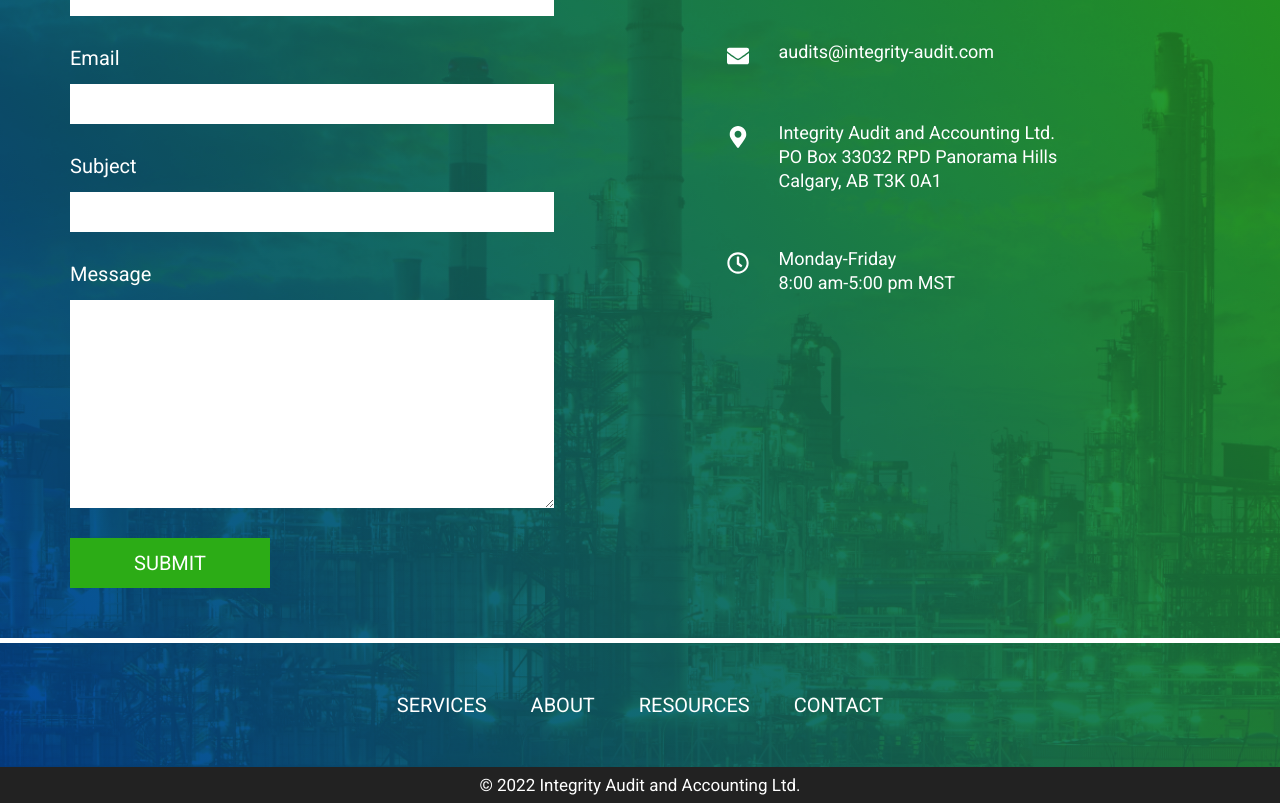
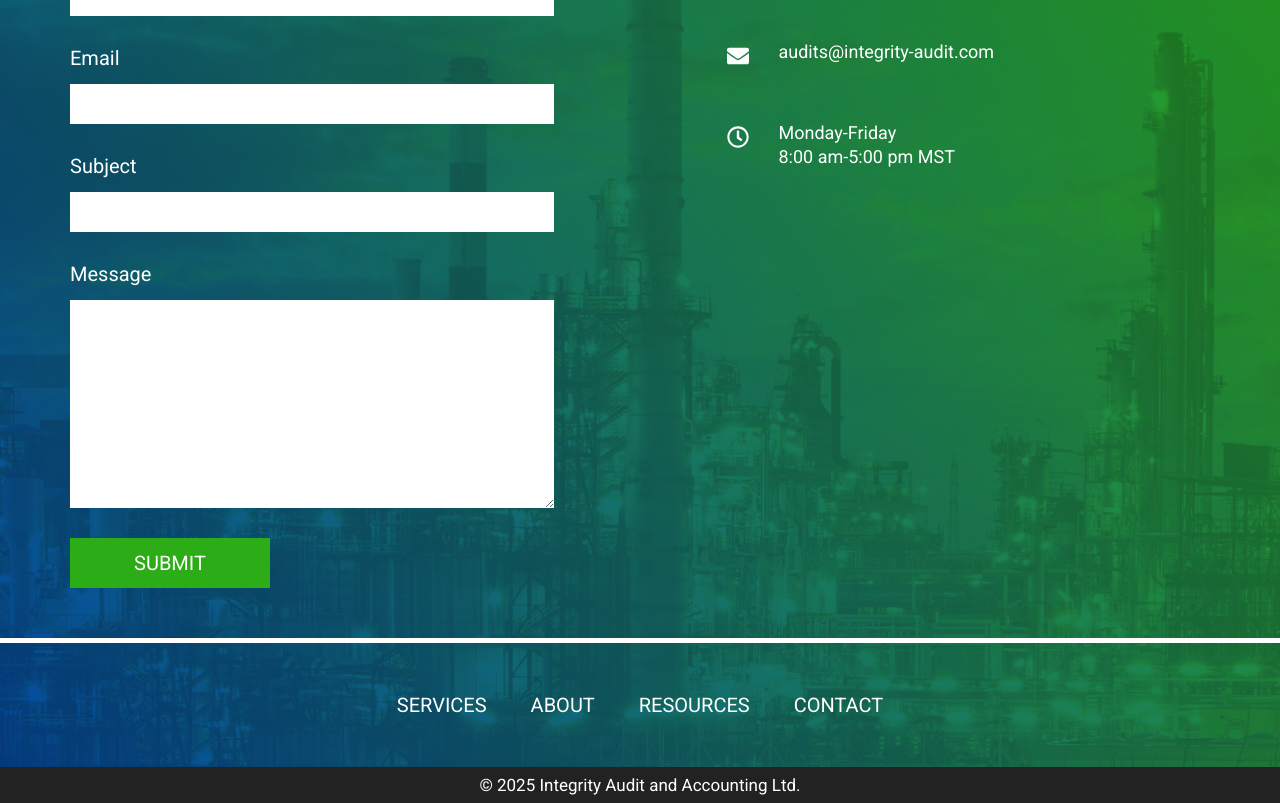
Before and after one commit to integrity-audit/website, a Next.js app: page / in a window 1280 px wide. Shown: the part 4520-5323 px from the top of the page. Built offline with nearby package versions, Linux system fonts and the light colour scheme; a web font is replaced by a local one.

Commit message:
remove PO box update copyright

```diff
--- a/components/Footer/FooterBottom.jsx
+++ b/components/Footer/FooterBottom.jsx
@@ -1,7 +1,7 @@
 const FooterBottom = () => {
   return (
     <div className="py-2 text-center bg-tertiary">
-      <p className="text-[17px] leading-[20px]">&copy; 2022 Integrity Audit and Accounting Ltd.</p>
+      <p className="text-[17px] leading-[20px]">&copy; 2025 Integrity Audit and Accounting Ltd.</p>
     </div>
   )
 }
--- a/content/Footer/infoContent.js
+++ b/content/Footer/infoContent.js
@@ -9,10 +9,10 @@ export const infoContent = [
     icon: <FaEnvelope />,
     content: <p>audits@integrity-audit.com</p>
   },
-  {
-    icon: <FaMapMarkerAlt />,
-    content: <p>Integrity Audit and Accounting Ltd.<br />PO Box 33032 RPD Panorama Hills<br />Calgary, AB T3K 0A1</p>
-  },
+  // {
+  //   icon: <FaMapMarkerAlt />,
+  //   content: <p>Integrity Audit and Accounting Ltd.<br />PO Box 33032 RPD Panorama Hills<br />Calgary, AB T3K 0A1</p>
+  // },
   {
     icon: <FaRegClock />,
     content: <p>Monday-Friday<br />8:00 am-5:00 pm MST</p>
```
